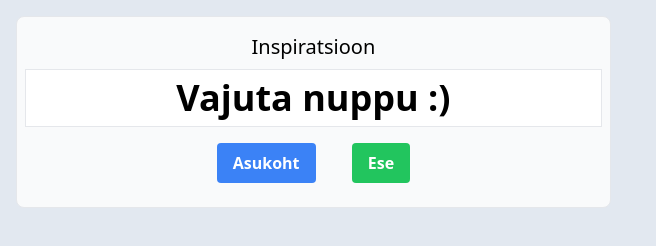
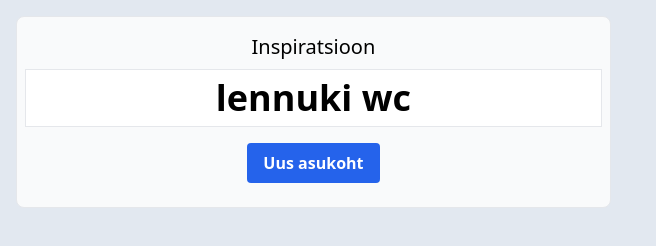
Before and after one commit to antiveeranna/imp, a website: page src/index.html in a window 1280 px wide. Shown: the whole page, without its empty margins (0-656 px from the left). Drawn offline with Linux system fonts and the light colour scheme.

Commit message:
build script parandatud

```diff
--- a/package.json
+++ b/package.json
@@ -2,12 +2,12 @@
   "name": "imp",
   "version": "1.0.0",
   "description": "",
+  "type": "module",
   "main": "index.js",
-  "type": "module",
   "scripts": {
-    "test": "echo \"Error: no test specified\" && exit 1"
+    "css": "npx tailwindcss -i ./src/input.css -o ./dist/output.css -c ./tailwind.config.cjs"
   },
-  "author": "",
+  "author": "Anti Veeranna",
   "license": "ISC",
   "devDependencies": {
     "tailwindcss": "^3.0.17"
--- a/src/index.html
+++ b/src/index.html
@@ -11,21 +11,22 @@
   <body class="bg-slate-200">
     <div class="border rounded-lg bg-gray-50 p-2 m-4 max-w-prose text-center">
       <h1 class="text-xl py-2">Inspiratsioon</h1>
-      <div id="inspiration" class="border p-2 text-4xl font-semibold bg-white border-rounder-lg">
-        Vajuta nuppu :)
-      </div>
+      <div
+        id="inspiration"
+        class="border p-2 text-4xl font-semibold bg-white border-rounder-lg"
+      ></div>
       <button
         id="location"
-        class="bg-blue-500 hover:bg-blue-700 text-white font-bold py-2 px-4 m-4 rounded"
+        class="bg-blue-600 hover:bg-blue-700 text-white font-semibold py-2 px-4 m-4 rounded"
       >
-        Asukoht
+        Uus asukoht
       </button>
-      <button
+      <!--<button
         id="object"
         class="bg-green-500 hover:bg-blue-700 text-white font-bold py-2 px-4 m-4 rounded"
       >
         Ese
-      </button>
+      </button>-->
     </div>
     <script>
       function rnd(max) {
@@ -34,13 +35,13 @@
       function pickLocation() {
         const choice = locations[rnd(locations.length)];
         document.getElementById("inspiration").innerHTML = choice;
-        console.log(choice);
       }
       (function () {
-        console.log("locations", locations);
         document
           .getElementById("location")
           .addEventListener("click", pickLocation);
+
+        pickLocation();
       })();
     </script>
   </body>
```
Also changed, not shown: dist/index.html, dist/output.css, tailwind.config.cjs (renamed from tailwind.config.js).
